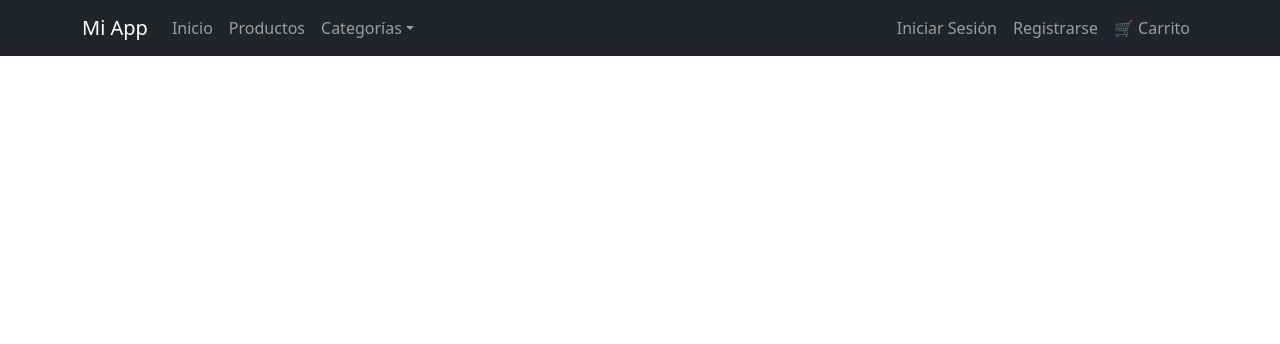
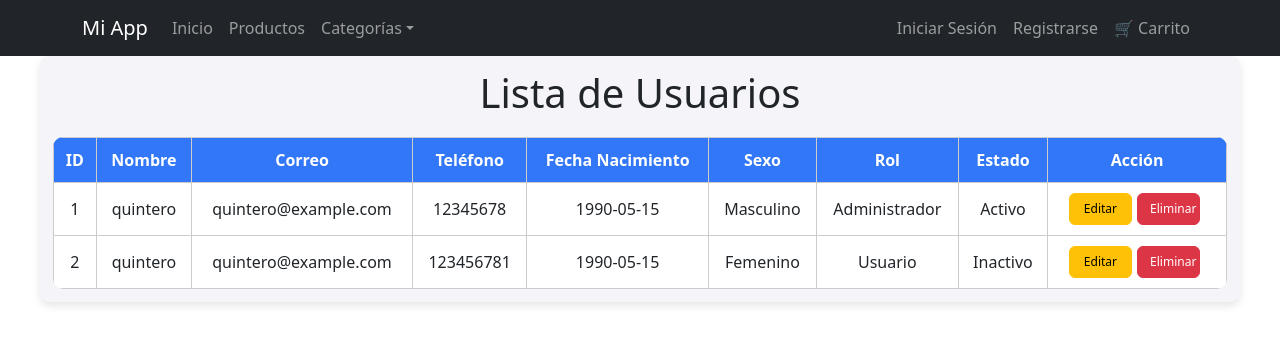
Before and after one commit to Rojas22bt/PuntoVenta, a React (Vite) app: page /usuarios in a window 1280 px wide. Shown: the top 344 px of the page. Built offline with nearby package versions, Linux system fonts and the light colour scheme.

Commit message:
GESTION DE USUARIOS PRUEBA

```diff
--- a/src/App.jsx
+++ b/src/App.jsx
@@ -5,6 +5,7 @@ import CustomNavbar from "./componentes/Otros/CustomNavbar";
 import BitacoraPage from "./componentes/Pages/BitacoraPage";
 import RegisterClientPage from "./componentes/Pages/RegisterClientPage";
 import CategoriaProductPage from "./componentes/Pages/CategoriaProductPage";
+import UsuarioPage from "./componentes/Pages/UsuarioPage";
 
 function App() {
 
@@ -25,6 +26,8 @@ function Main() {
         <Route path="/bitacora" element={<BitacoraPage/>}/>
         <Route path="/register" element={<RegisterClientPage/>}/>
         <Route path="/categoriaproductos" element={<CategoriaProductPage/>}/>
+        <Route path="/usuarios" element={<UsuarioPage/>}/>
+
       </Routes>
     </>
   )
--- /dev/null
+++ b/src/componentes/Css/UsuarioPage.css
@@ -0,0 +1,61 @@
+.usuario-container {
+    width: 100%;
+    padding: 1%;
+    overflow-x: auto;
+    background-color: #f4f4f9;
+    border-radius: 10px;
+    box-shadow: 0 4px 8px rgba(0, 0, 0, 0.1);
+    max-width: 1200px;
+    margin: auto;
+  }
+
+  h1 {
+    text-align: center;
+    margin-bottom: 20px;
+  }
+
+  .usuario-table {
+    width: 100%;
+    border-collapse: collapse;
+    background-color: #fff; /* Fondo blanco */
+    border-radius: 10px;
+    overflow: hidden; /* Esconder bordes cuando se hace scroll */
+  }
+
+  .usuario-table th, .usuario-table td {
+    border: 1px solid #ccc;
+    text-align: center;
+    padding: 10px;
+  }
+
+  .usuario-table th {
+    background-color: rgb(50, 119, 247);
+    color: white;
+  }
+  .btn {
+    margin-right: 5px;
+    width: 40%;
+    font-size: 12px;
+    text-align: center;
+    display: inline-block;
+}
+
+
+  /* Estilos para dispositivos móviles */
+  @media (max-width: 768px) {
+    .usuario-container {
+        padding-left: 5%;
+        padding-right: 5%;
+    }
+
+    .usuario-table {
+        display: block;
+        overflow-x: auto;
+        white-space: nowrap;
+    }
+
+    .usuario-table th, .usuario-table td {
+        font-size: 12px;
+        padding: 8px;
+    }
+  }
--- /dev/null
+++ b/src/componentes/Pages/UsuarioPage.jsx
@@ -0,0 +1,89 @@
+import React from 'react';
+import '../Css/UsuarioPage.css';
+
+function UsuarioPage() {
+    const handleEdit = (index) => {
+        setNombreCategoria(productos[index].nombre);
+        setEditIndex(index);
+      };
+
+      const handleDelete = (index) => {
+        const updatedProductos = productos.filter((_, i) => i !== index);
+        setProductos(updatedProductos);
+      };
+    const usuarios = [
+        {
+            usuarioID: 1,
+            UsuarioID: 'U001',
+            Nombre: 'quintero',
+            Correo: 'quintero@example.com',
+            telefono: '12345678',
+            fechanacimiento: '1990-05-15',
+            sexo: 'Masculino',
+            rol: 'Administrador',
+            estado: 'Activo'
+        },
+        {
+            usuarioID: 2,
+            UsuarioID: 'U002',
+            Nombre: 'quintero',
+            Correo: 'quintero@example.com',
+            telefono: '123456781',
+            fechanacimiento: '1990-05-15',
+            sexo: 'Femenino',
+            rol: 'Usuario',
+            estado: 'Inactivo'
+        }
+    ];
+
+    return (
+        <div className='usuario-container'>
+            <div>
+                <h1>Lista de Usuarios</h1>
+                <div className="table-responsive"> {/* Contenedor para el scroll horizontal */}
+                    <table className="usuario-table">
+                        <thead>
+                            <tr>
+                                <th>ID</th>
+                                <th>Nombre</th>
+                                <th>Correo</th>
+                                <th>Teléfono</th>
+                                <th>Fecha Nacimiento</th>
+                                <th>Sexo</th>
+                                <th>Rol</th>
+                                <th>Estado</th>
+                                <th>Acción</th>
+                            </tr>
+                        </thead>
+                        <tbody>
+                            {Array.isArray(usuarios) && usuarios.length > 0 ? (
+                                usuarios.map((usuario) => (
+                                    <tr key={usuario.usuarioID}>
+                                        <td>{usuario.usuarioID}</td>
+                                        <td>{usuario.Nombre}</td>
+                                        <td>{usuario.Correo}</td>
+                                        <td>{usuario.telefono}</td>
+                                        <td>{usuario.fechanacimiento}</td>
+                                        <td>{usuario.sexo}</td>
+                                        <td>{usuario.rol}</td>
+                                        <td>{usuario.estado}</td>
+                                        <td>
+                                        <button onClick={() => handleEdit(index)} className="btn btn-warning">Editar</button>
+                                        <button onClick={() => handleDelete(index)} className="btn btn-danger">Eliminar</button>
+                                        </td>
+                                    </tr>
+                                ))
+                            ) : (
+                                <tr>
+                                    <td colSpan="9">No se encontraron registros de usuarios.</td>
+                                </tr>
+                            )}
+                        </tbody>
+                    </table>
+                </div>
+            </div>
+        </div>
+    );
+}
+
+export default UsuarioPage;
```
